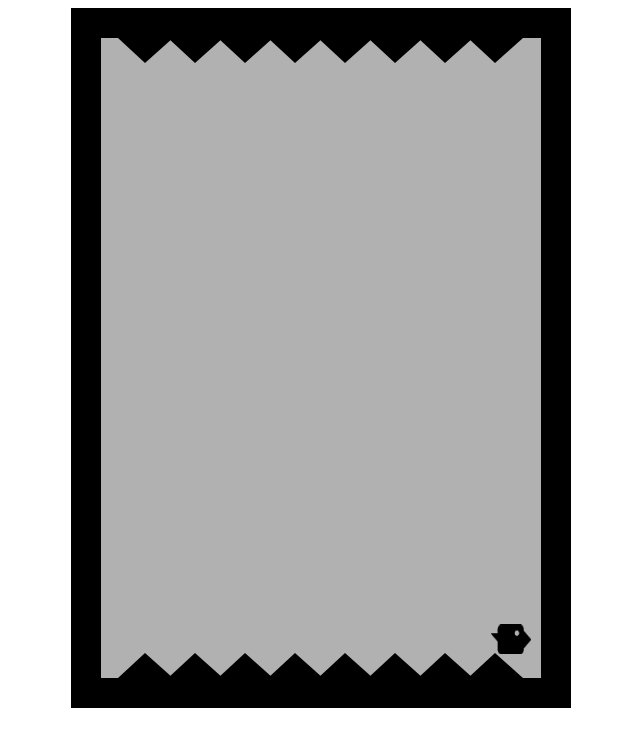
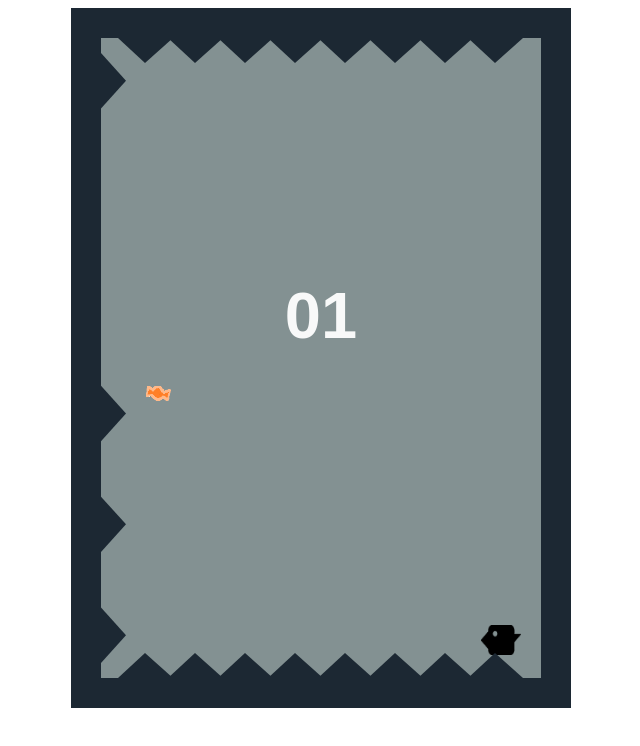
Before and after one commit to AdamStrzelec/Don-t-touch-the-spikes-game, a website built with webpack: page src/index.html in a window 1280 px wide. Shown: the whole page, without its empty margins (319-959 px from the left). Built offline with nearby package versions, Linux system fonts and the light colour scheme.

Commit message:
add game levels manager, improve bird control and add candies to memory

```diff
--- /dev/null
+++ b/src/backgroundColors/index.js
@@ -0,0 +1,13 @@
+export const colors = [
+    '#839192',
+    '#B9F2FF',
+    '#78FED4',
+    '#E9F137',
+    '#377DF1',
+    '#A864FF',
+    '#F464FF',
+    '#FF6464',
+    '#09FF00',
+    '#D35400',
+    '#1ABC9C'
+]
--- a/src/class/bird/bird.js
+++ b/src/class/bird/bird.js
@@ -10,20 +10,20 @@ export default class Bird{
     #positionXSpeed;
     #jumpSpeed;
 
-    constructor(positionX, positionY){
+    constructor(positionX, positionY, speed){
         this.#flightDirection = birdDirections.right;
         this.#positionX = positionX;
         this.#positionY = positionY;
         this.#fallingSpeed = 0;
-        this.#jumpSpeed = -10;
-        this.#positionXSpeed = 5;
+        this.#jumpSpeed = -8;
+        this.#positionXSpeed = speed;
         this.#width = 40;
         this.#height = 30;
     }
 
     moveBird(){
         if(this.#fallingSpeed<15){
-            this.#fallingSpeed+=0.4;
+            this.#fallingSpeed+=0.3;
         }else{
             this.#fallingSpeed+=0;
         }
@@ -40,7 +40,9 @@ export default class Bird{
     jumpBird(){
         this.#fallingSpeed = this.#jumpSpeed;
     }
-
+    set speed(speed){
+        this.#positionXSpeed = speed;
+    }
     set positionX(posX){
         this.#positionX = posX;
     }
--- a/src/class/candy/candy.js
+++ b/src/class/candy/candy.js
@@ -20,11 +20,22 @@ export default class Candy{
             birdPositionX + birdWidth > this.#positionX &&
             birdPositionY < this.#positionY + this.#height &&
             birdPositionY + birdHeight > this.#positionY){
+                this.saveCandiesInMemory();
                 return true;
         }else{
             return false;
         }
 
+    }
+
+    saveCandiesInMemory(){
+        let candiesCount = localStorage.getItem('candy');
+        if(candiesCount){
+            candiesCount++;
+            localStorage.setItem('candy', candiesCount);
+        }else{
+            localStorage.setItem('candy', 1);
+        }
     }
 
     get params(){
--- a/src/class/game/game.js
+++ b/src/class/game/game.js
@@ -1,6 +1,7 @@
 import Bird from '../bird/bird';
 import Spikes from '../spikes/spikes';
 import Candy from '../candy/candy';
+import LevelsManager from '../levelsManager/levelsManager';
 import { birdDirections } from '../../birdDirectins';
 
 export default class Game {
@@ -8,13 +9,17 @@ export default class Game {
     #leftWallSpikes;
     #rightWallSpikes;
     #candy;
+    #levelsManager;
     #isGameInProgress;
     #isGameOver;
+    #points;
     #boardWidth;
     #boardHeight;
 
     constructor(boardWidth, boardHeight){
-        this.#bird = new Bird(boardWidth/2-20, boardHeight/2-30);
+        this.#points = 0;
+        this.#levelsManager = new LevelsManager(this.#points);
+        this.#bird = new Bird(boardWidth/2-20, boardHeight/2-30, this.#levelsManager.birdSpeed);
         this.#leftWallSpikes = new Spikes('left', boardWidth, boardHeight, 'right', 11);
         this.#rightWallSpikes = new Spikes('right', boardWidth, boardHeight, 'right', 11);
         this.#candy = null;
@@ -49,9 +54,12 @@ export default class Game {
                 this.#isGameOver = true;
             }else{
                 this.#bird.flightDirection = birdDirections.right;
-                this.#rightWallSpikes.drawSlots(5);
+                this.#rightWallSpikes.drawSlots(this.#levelsManager.spikesCount);
                 this.#rightWallSpikes.showSpikes();
                 this.#leftWallSpikes.hideSpikes();
+                this.#points++;
+                this.#levelsManager.points = this.#points;
+                this.#bird.speed = this.#levelsManager.birdSpeed;
                 if(!this.#candy)this.#candy = new Candy(this.#bird.flightDirection, this.#boardWidth, this.#boardHeight);
             }
         }
@@ -60,9 +68,12 @@ export default class Game {
                 this.#isGameOver = true;
             }else{
                 this.#bird.flightDirection = birdDirections.left;
-                this.#leftWallSpikes.drawSlots(5)
+                this.#leftWallSpikes.drawSlots(this.#levelsManager.spikesCount)
                 this.#leftWallSpikes.showSpikes();
                 this.#rightWallSpikes.hideSpikes();
+                this.#points++;
+                this.#levelsManager.points = this.#points;
+                this.#bird.speed = this.#levelsManager.birdSpeed;
                 if(!this.#candy)this.#candy = new Candy(this.#bird.flightDirection, this.#boardWidth, this.#boardHeight);
             }
         }
@@ -128,4 +139,10 @@ export default class Game {
     get candyParams(){
         return this.#candy.params;
     }
+    get points(){
+        return this.#points;
+    }
+    get backgroundColor(){
+        return this.#levelsManager.backgroundColor;
+    }
 }
--- /dev/null
+++ b/src/class/levelsManager/levelsManager.js
@@ -0,0 +1,40 @@
+import { colors } from '../../backgroundColors';
+
+export default class LevelsManager{
+    #points;
+    #backgroundColor;
+    #spikesCount;
+    #birdSpeed;
+    #colorLevel;
+
+    constructor(points){
+        this.#points = points;
+        this.#birdSpeed = 5;
+        this.#colorLevel = 0;
+        this.#spikesCount = 4;
+    }
+    get birdSpeed(){
+        if(this.#points%15===0 && this.#points!==0 && this.#birdSpeed<=8){
+            this.#birdSpeed+=0.5;
+        }
+        return this.#birdSpeed;
+    }
+    get spikesCount(){
+        if(this.#points%10===0 && this.#points!==0 && this.#spikesCount<=8){
+            this.#spikesCount++;
+        }
+        return this.#spikesCount;
+    }
+
+    get backgroundColor(){
+        this.#backgroundColor = colors[this.#colorLevel];
+        return this.#backgroundColor;
+    }
+
+    set points(points){
+        this.#points = points;
+        if(this.#points%5===0){
+            this.#colorLevel++;
+        }
+    }
+}
--- a/src/index.js
+++ b/src/index.js
@@ -45,14 +45,31 @@ class AnimationFrame {
 
 const game = new Game(canvas.width, canvas.height);
 
+ctx.font = "bold 65px Arial";
+ctx.textAlign = "center";
+
 canvas.addEventListener("click", () => {
+    game.handleTouchEvent();
+})
+canvas.addEventListener("touch", ()=>{
     game.handleTouchEvent();
 })
 
 function draw(){
     ctx.clearRect(0, 0, canvas.width, canvas.height);
+
+    canvas.style.backgroundColor = game.backgroundColor;
+    ctx.fillStyle = "#F8F9F9";
+    if(game.points<10){
+        ctx.fillText('0'+game.points, canvas.width/2, canvas.height/2 - 20);
+    }else{
+        ctx.fillText(game.points, canvas.width/2, canvas.height/2 - 20);
+    }
+
+
     game.renderGame();
 
+    ctx.fillStyle = "#1C2833";
     //draw walls
     ctx.fillRect(0, 0, 30, canvas.height)
     ctx.fillRect(canvas.width-30, 0, 30, canvas.height)
--- a/src/main.css
+++ b/src/main.css
@@ -6,4 +6,5 @@ canvas{
     background-color: rgb(177, 177, 177);
     margin-left: auto;
     margin-right: auto;
+    transition: background-color 400ms linear;
 }
```
